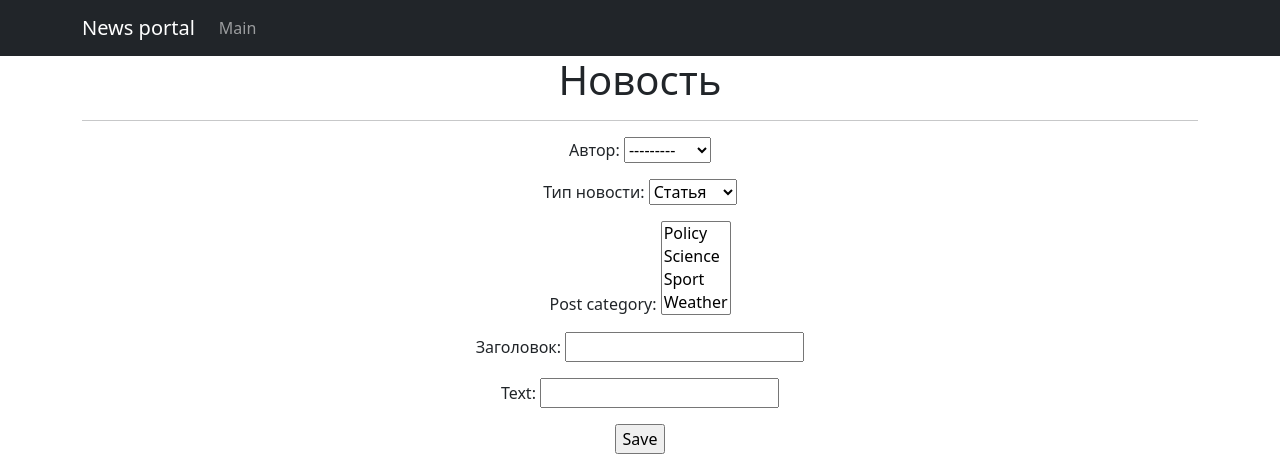
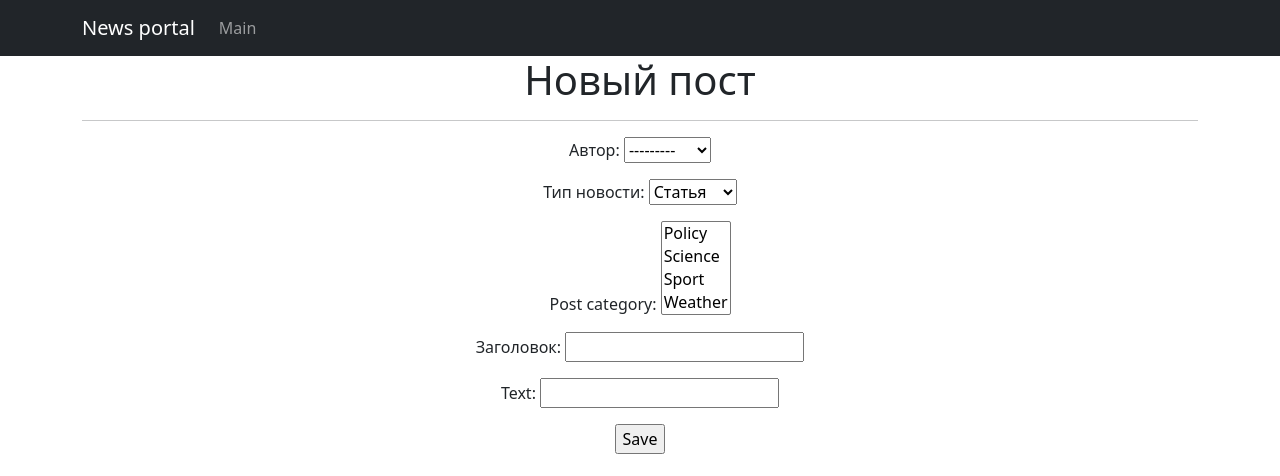
Before and after one commit to Alexey-dn/DjangoNews, a Django app: page /news/create/ in a window 1280 px wide. Shown: the top 476 px of the page. Run offline with Django 4.2, Linux system fonts and the light colour scheme; data comes from the database, SQL or seed files in the repository; some libraries are stand-ins or nearby versions.

Commit message:
doesn't matter

```diff
--- a/News/templates/post_create.html
+++ b/News/templates/post_create.html
@@ -5,7 +5,7 @@ NewPost
 {% endblock title %}
 
 {% block content %}
-<h1>Новость</h1>
+    <h1>Новый пост</h1>
 <hr>
 <form action="" method="post">
     {% csrf_token %}
```
